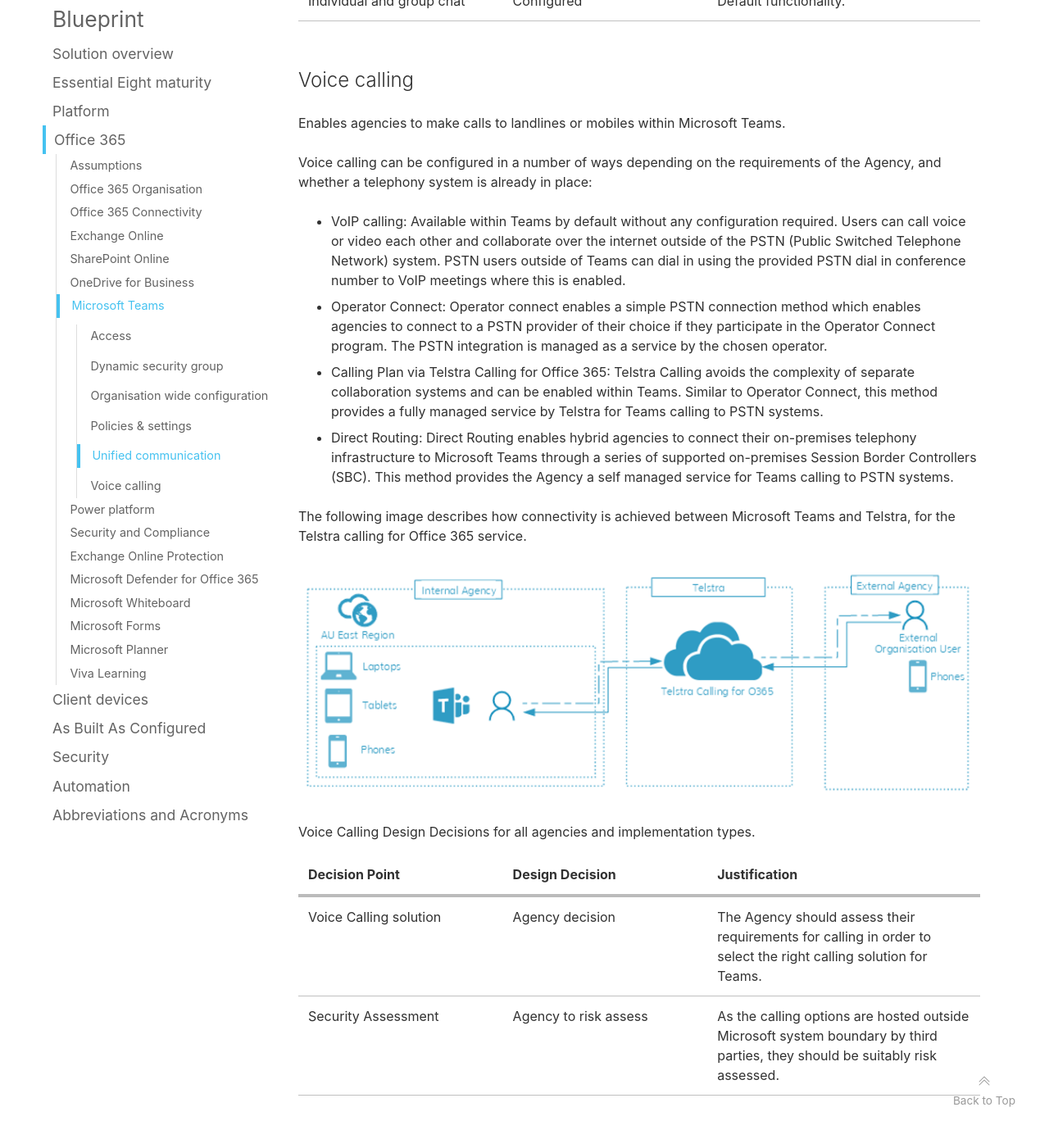
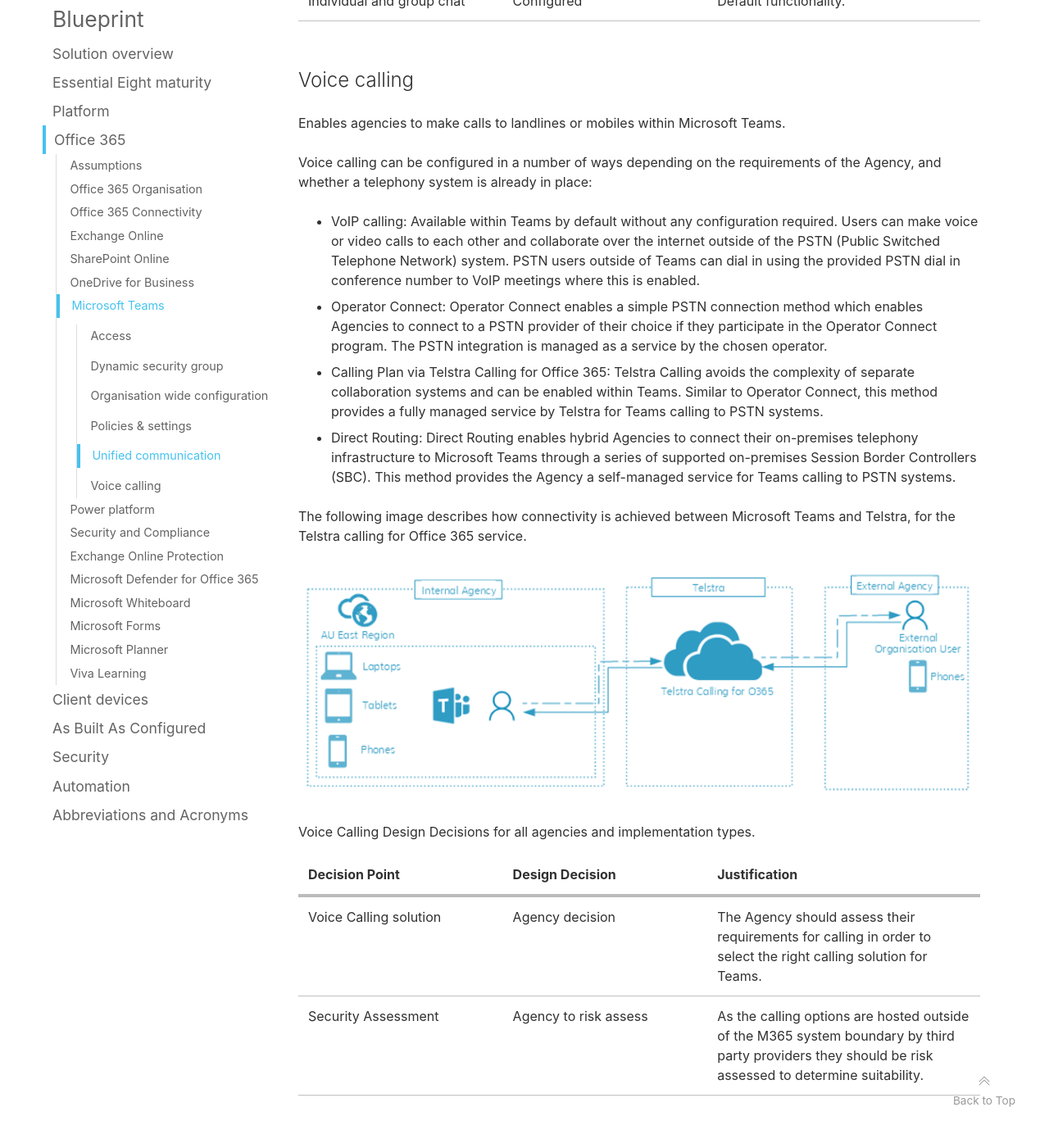
Before and after one commit to ASD-Blueprint/desktop.gov.au, a Jekyll site: the page built from blueprint/office-365.md, in a window 1280 px wide and 1400 px high, scrolled down 60900 px. Shown: the top 1390 px of the window at 82% size. Built offline with Jekyll 4.4.1, drawn with Linux system fonts in a browser that asks for light colours; comment, search, counter and statistics services are not loaded.

Commit message:
Microsoft Teams Voice Calling
Minor updates from peer review.

```diff
--- a/blueprint/office-365.md
+++ b/blueprint/office-365.md
@@ -1159,12 +1159,10 @@
 
 Voice calling can be configured in a number of ways depending on the requirements of the Agency, and whether a telephony system is already in place:
 
-* VoIP calling: Available within Teams by default without any configuration required. Users can call voice or video each other and collaborate over the internet outside of the PSTN (Public Switched Telephone Network) system. PSTN users outside of Teams can dial in using the provided PSTN dial in conference number to VoIP meetings where this is enabled.
-
-* Operator Connect: Operator connect enables a simple PSTN connection method which enables agencies to connect to a PSTN provider of their choice if they participate in the Operator Connect program. The PSTN integration is managed as a service by the chosen operator.
-
+* VoIP calling: Available within Teams by default without any configuration required. Users can make voice or video calls to each other and collaborate over the internet outside of the PSTN (Public Switched Telephone Network) system. PSTN users outside of Teams can dial in using the provided PSTN dial in conference number to VoIP meetings where this is enabled.
+* Operator Connect: Operator Connect enables a simple PSTN connection method which enables Agencies to connect to a PSTN provider of their choice if they participate in the Operator Connect program. The PSTN integration is managed as a service by the chosen operator.
 * Calling Plan via Telstra Calling for Office 365: Telstra Calling avoids the complexity of separate collaboration systems and can be enabled within Teams. Similar to Operator Connect, this method provides a fully managed service by Telstra for Teams calling to PSTN systems.
-* Direct Routing: Direct Routing enables hybrid agencies to connect their on-premises telephony infrastructure to Microsoft Teams through a series of supported on-premises Session Border Controllers (SBC). This method provides the Agency a self managed service for Teams calling to PSTN systems.
+* Direct Routing: Direct Routing enables hybrid Agencies to connect their on-premises telephony infrastructure to Microsoft Teams through a series of supported on-premises Session Border Controllers (SBC). This method provides the Agency a self-managed service for Teams calling to PSTN systems.
 
 The following image describes how connectivity is achieved between Microsoft Teams and Telstra, for the Telstra calling for Office 365 service.
 
@@ -1175,7 +1173,7 @@
 Decision Point | Design Decision | Justification
 --- | --- | ---
 Voice Calling solution | Agency decision | The Agency should assess their requirements for calling in order to select the right calling solution for Teams.
-Security Assessment | Agency to risk assess | As the calling options are hosted outside Microsoft system boundary by third parties, they should be suitably risk assessed.
+Security Assessment | Agency to risk assess | As the calling options are hosted outside of the M365 system boundary by third party providers they should be risk assessed to determine suitability.
 
 ## Power platform
 
```
